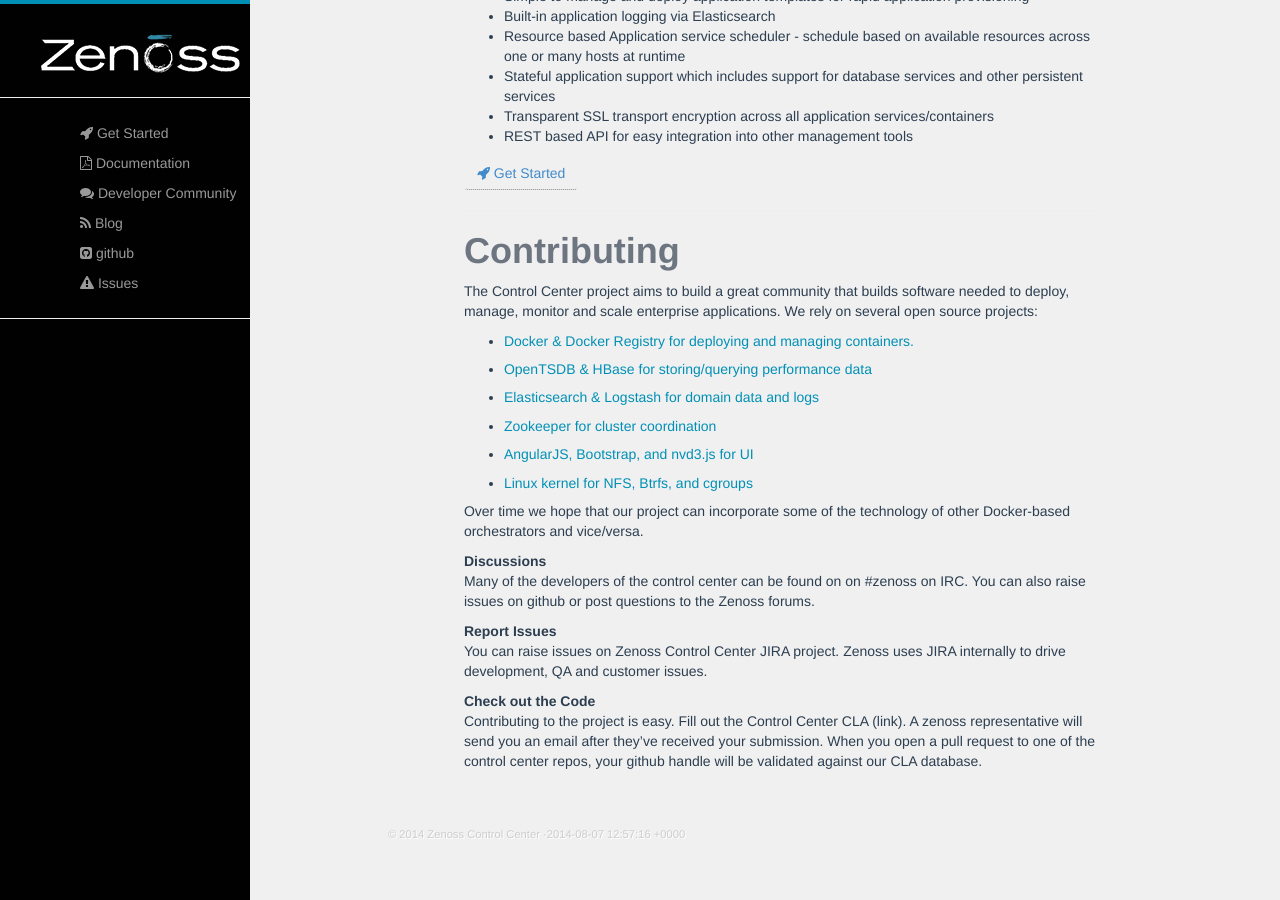
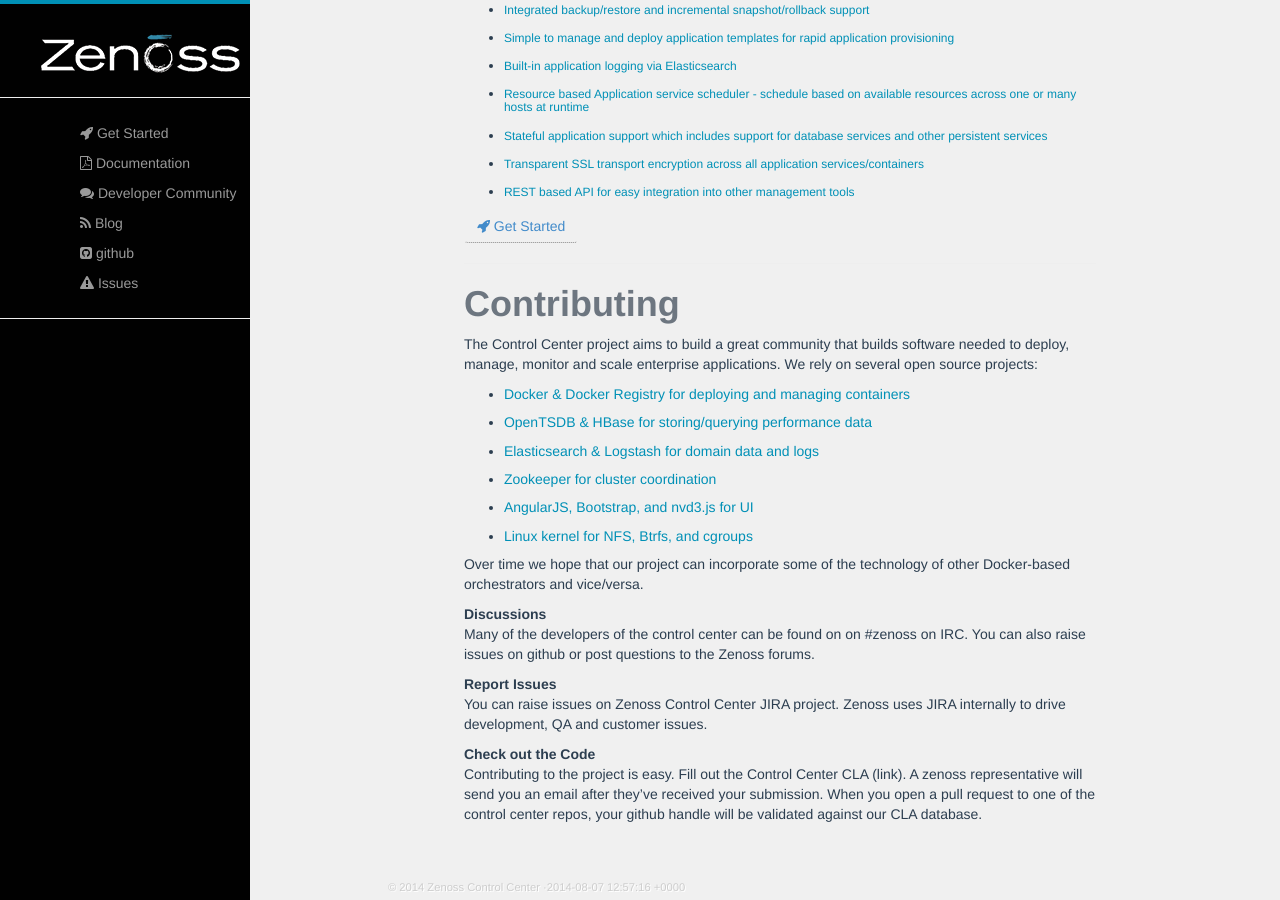
Before and after one commit to control-center/zenoss.io, a Jekyll site: the page built from index.html, in a window 1280 px wide and 900 px high, scrolled down 1047 px. Built offline with Jekyll 4.4.1, drawn with Linux system fonts in a browser that asks for light colours; nearby versions of some CDN libraries; Markdown is read by kramdown in place of the engine named in the settings.

Commit message:
Added heading tags

```diff
--- a/index.html
+++ b/index.html
@@ -24,17 +24,17 @@
       <p>Monitoring anything and everything is part of our DNA here at Zenoss, so we have built declarative monitoring support into Control Center. Applications can be automatically monitored and modeled upon provisioning.</p>
 
       <ul><h4>Control Center key features:</h4>
-          <li>Intuitive HTML5 user interface for application deployment and management</li>
-          <li>Application topology visualization - know where your apps are and how they are connected</li>
-          <li>Automated application discovery, configuration, deployment and availability monitoring</li>
-          <li>Application multi-instance and distributed host support</li>
-          <li>Integrated backup/restore and incremental snapshot/rollback support</li>
-          <li>Simple to manage and deploy application templates for rapid application provisioning</li>
-          <li>Built-in application logging via Elasticsearch</li>
-          <li>Resource based Application service scheduler - schedule based on available resources across one or many hosts at runtime</li>
-          <li>Stateful application support which includes support for database services and other persistent services</li>
-          <li>Transparent SSL transport encryption across all application services/containers</li>
-          <li>REST based API for easy integration into other management tools</li>
+          <li><h6>Intuitive HTML5 user interface for application deployment and management</h6></li>
+          <li><h6>Application topology visualization - know where your apps are and how they are connected</h6></li>
+          <li><h6>Automated application discovery, configuration, deployment and availability monitoring</h6></li>
+          <li><h6>Application multi-instance and distributed host support</h6></li>
+          <li><h6>Integrated backup/restore and incremental snapshot/rollback support</h6></li>
+          <li><h6>Simple to manage and deploy application templates for rapid application provisioning</h6></li>
+          <li><h6>Built-in application logging via Elasticsearch</h6></li>
+          <li><h6>Resource based Application service scheduler - schedule based on available resources across one or many hosts at runtime</h6></li>
+          <li><h6>Stateful application support which includes support for database services and other persistent services</h6></li>
+          <li><h6>Transparent SSL transport encryption across all application services/containers</h6></li>
+          <li><h6>REST based API for easy integration into other management tools</h6></li>
       </ul>
 
       <a class="btn" href="/gettingstarted.html"><i class="fa fa-rocket"></i> Get Started</a>
@@ -45,7 +45,7 @@
 
       <p>The Control Center project aims to build a great community that builds software needed to deploy, manage, monitor and scale enterprise applications. We rely on several open source projects:</p>
       <ul>
-          <li><h5>Docker & Docker Registry for deploying and managing containers.</h5></li>
+          <li><h5>Docker & Docker Registry for deploying and managing containers</h5></li>
           <li><h5>OpenTSDB & HBase for storing/querying performance data</h5></li>
           <li><h5>Elasticsearch & Logstash for domain data and logs</h5></li>
           <li><h5>Zookeeper for cluster coordination</h5></li>
```
